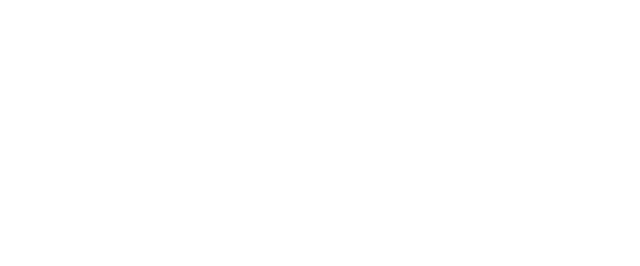
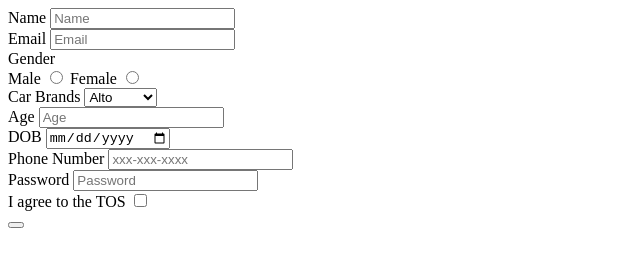
Before and after one commit to acciojob/signup-form-car-HarryPotter0107, a website: page main.html in a window 1280 px wide. Shown: the whole page, without its empty margins (0-640 px from the left). Drawn offline with Linux system fonts and the light colour scheme.

Commit message:
created a submission

```diff
--- a/main.html
+++ b/main.html
@@ -4,10 +4,48 @@
 
 <head>
 	<link rel="stylesheet" href="styles.css">
-</head>
-
+	</head>
 <body>
 	<!-- the entire body must be written by student -->
+	<form method="POST">
+		<label for="name">Name</label>
+		<input type="text" id="name" placeholder="Name" required>
+		<br>
+		<label for="email">Email</label>
+		<input type="email" id="email" placeholder="Email" required>
+		<br>
+		<label>Gender</label>
+		<br>
+		<label for="gender">Male</label>
+		<input type="radio" id="gender_m" name="gender" required
+			<br>
+		<label for="gender">Female</label>
+		<input type="radio" id="gender_f" name="gender" required>
+		<br>
+		<label for="cars">Car Brands</label>
+		<select type="select" id="cars" placeholder="Please choose an option">
+			<option>Alto</option>
+			<option>Nano</option>
+			<option>Jaguwar</option>
+		</select>
+		<br>
+		<label for="age">Age</label>
+		<input type="number" id="age" placeholder="Age" required>
+		<br>
+		<label for="dob">DOB</label>
+		<input type="date" id="dob" required>
+		<br>
+		<label for="tel">Phone Number</label>
+		<input type="tel" id="tel" placeholder="xxx-xxx-xxxx">
+		<br>
+		<label for="password">Password</label>
+		<input type="password" id="password" placeholder="Password" required>
+		<br>
+		<label for="tos">I agree to the TOS</label>
+		<input type="checkbox" id="tos" required>
+		<br>
+		<button type="submit">
+	</form>
     <script type="text/javascript" src="./script.js">
 </script>
 
```
